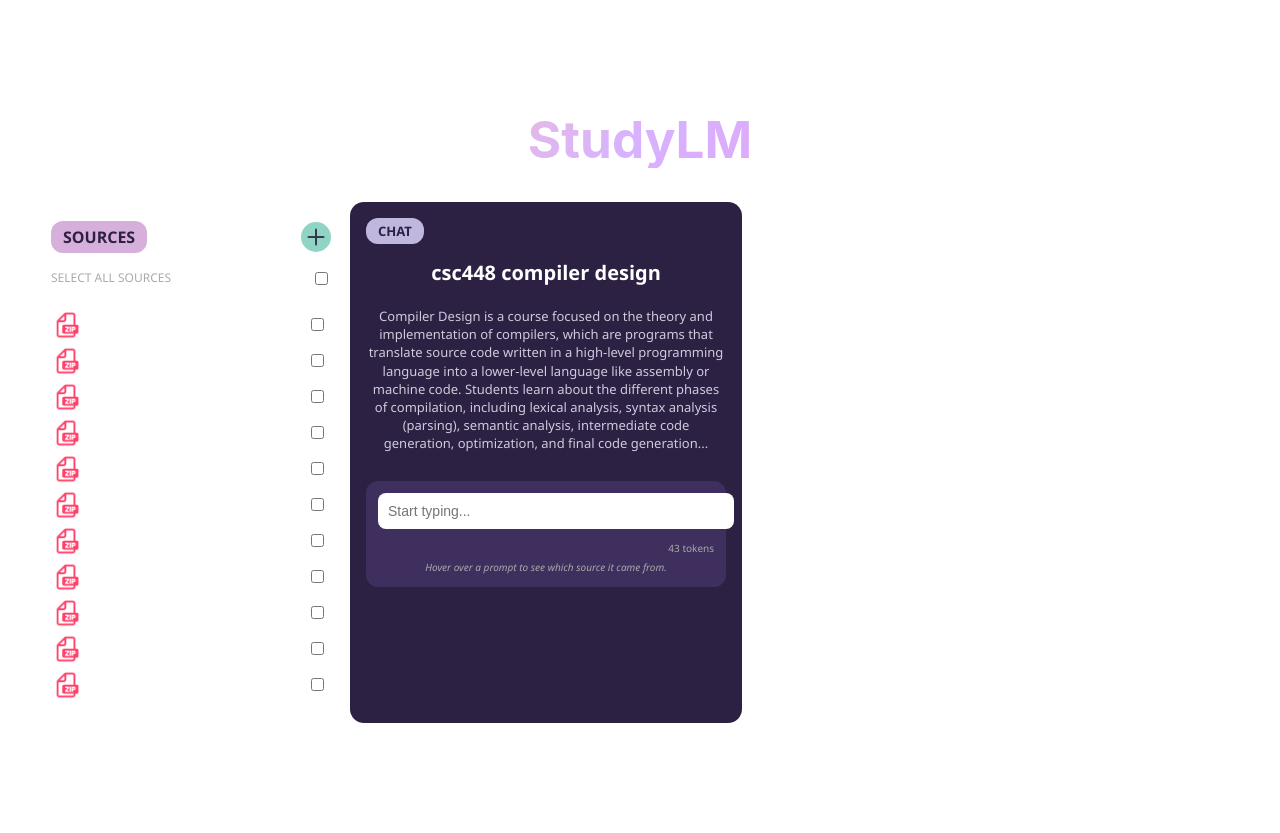
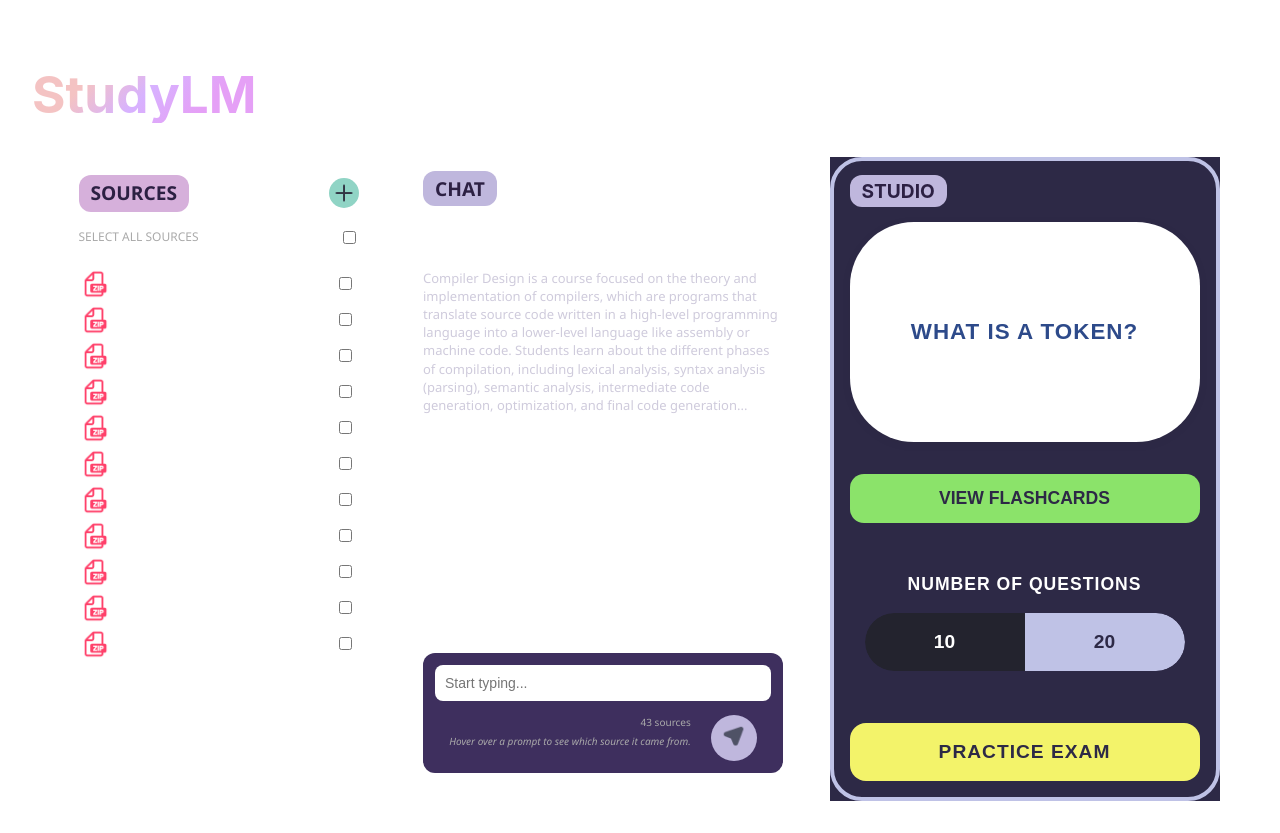
Before and after one commit to YFAR02/T28, a React (Vite) app in the folder frontend/: page /chat in a window 1280 px wide. Before the commit the page ends 800 px from the top, so only its background shows below. Built offline with nearby package versions, Linux system fonts and the light colour scheme.

Commit message:
frontend work, pages and styles

```diff
--- a/frontend/src/components/chatWindow/chatWindow.css
+++ b/frontend/src/components/chatWindow/chatWindow.css
@@ -1,6 +1,7 @@
 .chat-container {
   width: 360px;
-  background-color: #2c2043;
+  /* background-color: #2c2043; */
+  border: 2px solid white;
   color: white;
   padding: 16px;
   border-radius: 14px;
@@ -20,12 +21,13 @@
   font-weight: bold;
   padding: 4px 12px;
   border-radius: 12px;
-  font-size: 13px;
+  font-size: 1.2rem;
 }
 
 .chat-title-section {
   display: flex;
   flex-direction: column;
+  align-items: flex-start;
   gap: 6px;
 }
 
@@ -34,7 +36,7 @@
   font-weight: 700;
   margin: 0;
   color: white;
-  text-transform: lowercase;
+  /* text-transform: uppercase; */
 }
 
 .chat-description {
@@ -43,23 +45,28 @@
   line-height: 1.4;
   overflow-y: auto;
   max-height: 200px;
+  text-align: left;
+  align-items: flex-start;
 }
 
 .chat-input-section {
   display: flex;
   flex-direction: column;
-  gap: 8px;
+  gap: 10px;
   background-color: #3e2f5e;
   padding: 12px;
   border-radius: 12px;
+  align-items: center;
+  margin: auto 0 10px;
 }
 
 .chat-input {
   padding: 10px;
+  margin: 0px 10px;
   font-size: 14px;
   border: none;
   border-radius: 8px;
-  width: 100%;
+  width: calc(100% - 20px);
   background-color: #fff;
   color: #333;
   outline: none;
@@ -67,9 +74,10 @@
 
 .chat-footer {
   display: flex;
-  flex-direction: column;
+  flex-direction: row;
   font-size: 10px;
   color: #aaa;
+  gap: 20px;
   margin-top: 4px;
 }
 
@@ -83,3 +91,23 @@
   font-style: italic;
   text-align: center;
 }
+
+.stack{
+  display: flex;
+  flex-direction: column;
+  /* gap: 8px; */
+  /* margin-top: 16px; */
+}
+
+.send-button {
+  background-color: #bfb7dd;
+  color: #2c2043;
+  font-weight: bold;
+  padding: 8px;
+  border-radius: 100%;
+  border: none;
+  cursor: pointer;
+  font-size: 14px;
+  width: 30px;
+  height: 30px;
+}
--- a/frontend/src/components/chatWindow/chatWindow.tsx
+++ b/frontend/src/components/chatWindow/chatWindow.tsx
@@ -23,8 +23,11 @@ const ChatWindow: React.FC = () => {
       <div className="chat-input-section">
         <input type="text" className="chat-input" placeholder="Start typing..." />
         <div className="chat-footer">
-          <span className="token-count">43 tokens</span>
-          <span className="source-label">Hover over a prompt to see which source it came from.</span>
+          <div className='stack'>
+            <span className="token-count">43 sources</span>
+            <span className="source-label">Hover over a prompt to see which source it came from.</span>
+          </div>
+          <img src="send.png" alt="Send" className="send-button" />
         </div>
       </div>
     </div>
--- a/frontend/src/components/source/Sources.css
+++ b/frontend/src/components/source/Sources.css
@@ -7,7 +7,7 @@
   display: flex;
   flex-direction: column;
   gap: 12px;
-  border: 3px solid white;
+  border: 2px solid white;
 }
 
 .sources-header {
@@ -22,7 +22,7 @@
   font-weight: bold;
   padding: 4px 12px;
   border-radius: 12px;
-  font-size: 16px;
+  font-size: 1.2rem;
 }
 
 .actions {
--- /dev/null
+++ b/frontend/src/components/studio/Studio.css
@@ -0,0 +1,161 @@
+.studio-outer {
+  /* min-height: 100vh; */
+  background: #2d2946;
+  display: flex;
+  justify-content: center;
+  align-items: center;
+}
+
+.studio-container {
+  border: 4px solid #bfc2e6;
+  border-radius: 32px;
+  padding: 16px;
+  background: #2d2946;
+  width: 350px;
+  display: flex;
+  flex-direction: column;
+  /* align-items: center; */
+}
+
+.studio-header {
+  text-align: left;
+}
+
+.studio-tab {
+  background-color: #bfb7dd;
+  color: #2c2043;
+  font-weight: bold;
+  padding: 4px 12px;
+  border-radius: 12px;
+  font-size: 1.2rem;
+}
+/*
+.studio-title {
+  background: #bfc2e6;
+  color: #2d2946;
+  font-family: 'Orbitron', 'Montserrat', Arial, sans-serif;
+  font-size: 1.2rem;
+  font-weight: bold;
+  padding: 10px 36px;
+  border-radius: 18px;
+  position: absolute;
+  top: -38px;
+  left: 50%;
+  transform: translateX(-50%);
+  letter-spacing: 2px;
+  border: none;
+} */
+
+.studio-card {
+  background: #fff;
+  border-radius: 64px;
+  width: 100%;
+  min-height: 220px;
+  display: flex;
+  align-items: center;
+  justify-content: center;
+  margin-bottom: 32px;
+  margin-top: 16px;
+  box-shadow: 0 2px 12px rgba(0,0,0,0.04);
+}
+
+.studio-question {
+  color: #2d4a8a;
+  font-family: 'Orbitron', 'Montserrat', Arial, sans-serif;
+  font-size: 1.4rem;
+  font-weight: bold;
+  letter-spacing: 1px;
+  text-align: center;
+}
+
+.studio-flashcards-btn {
+  background: #8be36a;
+  color: #2d2946;
+  font-family: 'Orbitron', 'Montserrat', Arial, sans-serif;
+  font-size: 1.1rem;
+  font-weight: bold;
+  border: none;
+  border-radius: 14px;
+  padding: 14px 36px;
+  margin-bottom: 48px;
+  margin-top: 0;
+  cursor: pointer;
+  transition: background 0.2s;
+}
+
+.studio-flashcards-btn:hover {
+  background: #7ad05b;
+}
+
+.studio-questions-section {
+  width: 100%;
+  display: flex;
+  flex-direction: column;
+  align-items: center;
+  margin-bottom: 36px;
+}
+
+.studio-questions-label {
+  color: #fff;
+  font-family: 'Orbitron', 'Montserrat', Arial, sans-serif;
+  font-size: 1.1rem;
+  font-weight: bold;
+  margin-bottom: 16px;
+  letter-spacing: 1px;
+}
+
+.studio-questions-toggle {
+  display: flex;
+  width: 100%;
+  max-width: 320px;
+  background: none;
+  border-radius: 32px;
+  overflow: hidden;
+  margin-bottom: 0;
+}
+
+.studio-toggle-btn {
+  flex: 1;
+  padding: 18px 0;
+  font-size: 1.2rem;
+  font-family: 'Orbitron', 'Montserrat', Arial, sans-serif;
+  font-weight: bold;
+  border: none;
+  outline: none;
+  cursor: pointer;
+  background: #bfc2e6;
+  color: #2d2946;
+  transition: background 0.2s, color 0.2s;
+}
+
+.studio-toggle-btn.active {
+  background: #23232e;
+  color: #fff;
+}
+
+.studio-toggle-btn:first-child {
+  border-radius: 32px 0 0 32px;
+}
+
+.studio-toggle-btn:last-child {
+  border-radius: 0 32px 32px 0;
+}
+
+.studio-exam-btn {
+  background: #f3f36a;
+  color: #2d2946;
+  font-family: 'Orbitron', 'Montserrat', Arial, sans-serif;
+  font-size: 1.2rem;
+  font-weight: bold;
+  border: none;
+  border-radius: 16px;
+  padding: 18px 36px;
+  margin-top: 16px;
+  cursor: pointer;
+  transition: background 0.2s;
+  letter-spacing: 1px;
+}
+
+.studio-exam-btn:hover {
+  background: #e6e65c;
+}
--- /dev/null
+++ b/frontend/src/components/studio/Studio.tsx
@@ -0,0 +1,40 @@
+import React, { useState } from 'react';
+import './Studio.css';
+
+const Studio: React.FC = () => {
+  const [numQuestions, setNumQuestions] = useState(10);
+
+  return (
+    <div className="studio-outer">
+      <div className="studio-container">
+        <div className="studio-header">
+          <span className="studio-tab">STUDIO</span>
+        </div>
+        <div className="studio-card">
+          <p className="studio-question">WHAT IS A TOKEN?</p>
+        </div>
+        <button className="studio-flashcards-btn">VIEW FLASHCARDS</button>
+        <div className="studio-questions-section">
+          <span className="studio-questions-label">NUMBER OF QUESTIONS</span>
+          <div className="studio-questions-toggle">
+            <button
+              className={`studio-toggle-btn ${numQuestions === 10 ? 'active' : ''}`}
+              onClick={() => setNumQuestions(10)}
+            >
+              10
+            </button>
+            <button
+              className={`studio-toggle-btn ${numQuestions === 20 ? 'active' : ''}`}
+              onClick={() => setNumQuestions(20)}
+            >
+              20
+            </button>
+          </div>
+        </div>
+        <button className="studio-exam-btn">PRACTICE EXAM</button>
+      </div>
+    </div>
+  );
+};
+
+export default Studio;
--- a/frontend/src/components/title/title.tsx
+++ b/frontend/src/components/title/title.tsx
@@ -2,7 +2,7 @@ import React from "react";
 import "./title.css";
 
 const Title: React.FC = () => {
-    return <h1 className="gradient-title">StudyLM</h1>;
+    return <a href="/"><h1 className="gradient-title">StudyLM</h1></a>;
 };
 
 export default Title;
--- a/frontend/src/pages/Chat.css
+++ b/frontend/src/pages/Chat.css
@@ -2,4 +2,13 @@
   display: flex;
   flex-direction: row;
   height: 100%;
+  justify-content: space-evenly;
+  width: 100%;
 }
+
+.chat-page{
+  width: 100%;
+  display: flex;
+  align-items: flex-start;
+  flex-direction: column;
+}
--- a/frontend/src/pages/Chat.tsx
+++ b/frontend/src/pages/Chat.tsx
@@ -3,14 +3,16 @@ import Sources from '../components/source/Sources';
 import Title from '../components/title/title';
 import ChatWindow from '../components/chatWindow/chatWindow';
 import './Chat.css'; // Assuming you have a CSS file for styling
+import Studio from '../components/studio/Studio';
 
 const Chat: React.FC = () => {
     return (
-        <div>
+        <div className='chat-page'>
             <Title />
             <div className='chatbox-container'>
                 <Sources />
-                <ChatWindow /> {/* Add ChatWindow here */}
+                <ChatWindow />
+                <Studio />
             </div>
         </div>
     );
```
Also changed, not shown: frontend/public/send.png (added).
